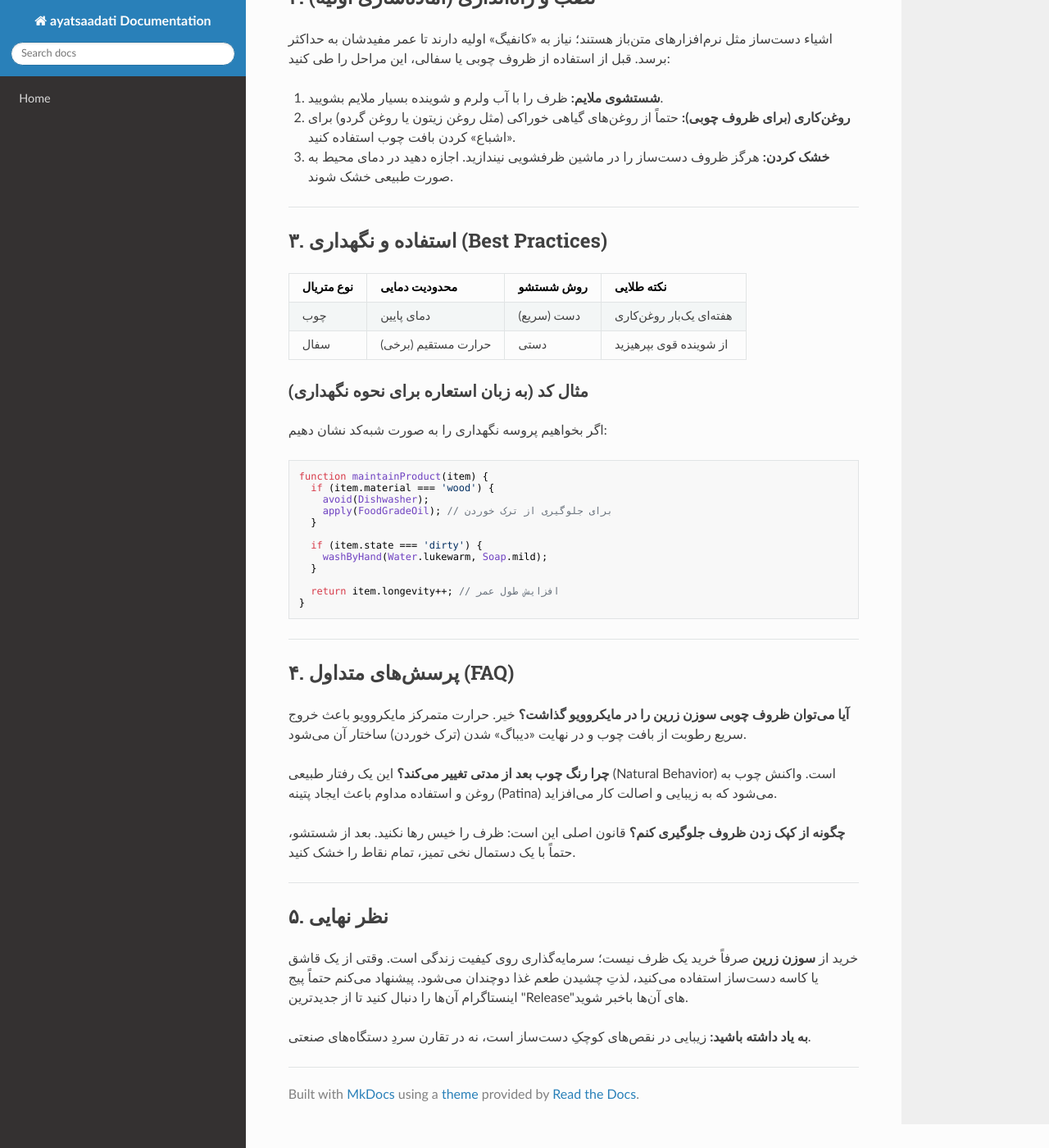
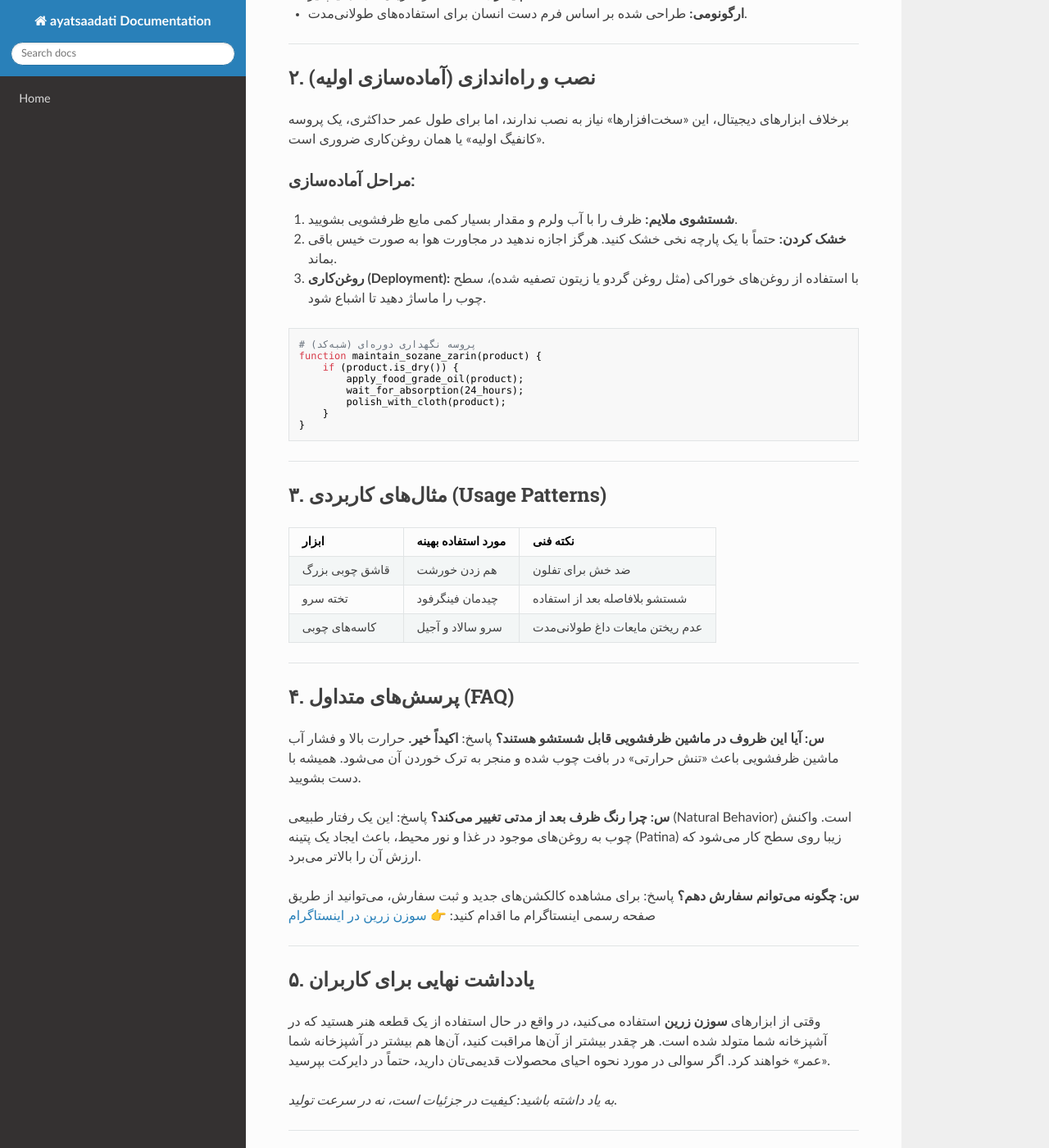
Before and after one commit to sahandsahabi553-prog/terraform-google-semantic-docs, an MkDocs documentation site: the page built from docs/سوزن-زرین.md, in a window 1280 px wide and 1400 px high, scrolled down 551 px. Shown: the whole window at 82% size. Built offline with MkDocs 1.6.1, drawn with Linux system fonts in a browser that asks for light colours; nearby versions of some CDN libraries; some of the changed text lies outside the part shown.

Commit message:
Doc: سوزن زرین

````diff
--- a/docs/سوزن-زرین.md
+++ b/docs/سوزن-زرین.md
@@ -1,66 +1,65 @@
-# مستند فنی و راهنمای جامع: سوزن زرین (Sozane Zarin)
+# مستند فنی: سوزن زرین (Sozane Zarin)
+### هنرِ تلفیق سنت و مدرنیته در ابزارهای آشپزخانه
 
-هنر واقعی در دنیای ماشینی امروز، آنجایی پیدا می‌شود که رد دست سازنده روی اشیاء باقی مانده باشد. **سوزن زرین** دقیقاً همین هدف را دنبال می‌کند؛ تلفیق اصالت هنرهای دستی با کاربری مدرن در فضای آشپزخانه. این مستند فنی برای کسانی است که ارزش یک اثر «دست‌ساز» را درک می‌کنند و می‌خواهند بدانند چطور می‌توانند این محصولات را به بهترین شکل در محیط خود به کار بگیرند.
+در دنیای پر از محصولات پلاستیکی و بی‌روح، پیدا کردن ابزاری که نه تنها کارآمد باشد، بلکه «روح» داشته باشد، یک چالش بزرگ است. **سوزن زرین** دقیقاً همان چیزی است که وقتی برای اولین بار با آن کار می‌کنید، متوجه تفاوتش با ابزارهای بازاری می‌شوید. این مستند به بررسی دقیق فلسفه، نحوه استفاده و نگهداری این ظروف دست‌ساز می‌پردازد.
 
 ---
 
-## ۱. معرفی
-سوزن زرین مجموعه‌ای از ظروف و ملزومات آشپزخانه است که با دقت و وسواس بالا ساخته شده‌اند. برخلاف محصولات کارخانه‌ای که فاقد روح هستند، هر قطعه از این مجموعه، قصه‌ای از چوب، سفال یا متریال‌های طبیعی دارد.
+## ۱. چرا سوزن زرین؟
+سوزن زرین مجموعه‌ای از ظروف دست‌ساز آشپزخانه است که تمرکز اصلی آن بر متریال‌های طبیعی و ارگونومیِ کاربردی است. برخلاف محصولات کارخانه‌ای، هر قطعه توسط دستان هنرمند تراشیده و پرداخت می‌شود.
 
-*   **وب‌سایت رسمی (اینستاگرام):** [سوزن زرین](https://www.instagram.com/sozane.zarin?igsh=MW5ndzFqYjBmYnFrNQ==)
+*   **اصالت:** هر محصول شناسنامه بصری منحصر به فرد خود را دارد.
+*   **پایداری:** استفاده از متریال‌های تجدیدپذیر.
+*   **ارگونومی:** طراحی شده بر اساس فرم دست انسان برای استفاده‌های طولانی‌مدت.
 
 ---
 
 ## ۲. نصب و راه‌اندازی (آماده‌سازی اولیه)
-اشیاء دست‌ساز مثل نرم‌افزارهای متن‌باز هستند؛ نیاز به «کانفیگ» اولیه دارند تا عمر مفیدشان به حداکثر برسد. قبل از استفاده از ظروف چوبی یا سفالی، این مراحل را طی کنید:
+برخلاف ابزارهای دیجیتال، این «سخت‌افزارها» نیاز به نصب ندارند، اما برای طول عمر حداکثری، یک پروسه «کانفیگ اولیه» یا همان روغن‌کاری ضروری است.
 
-1.  **شستشوی ملایم:** ظرف را با آب ولرم و شوینده بسیار ملایم بشویید.
-2.  **روغن‌کاری (برای ظروف چوبی):** حتماً از روغن‌های گیاهی خوراکی (مثل روغن زیتون یا روغن گردو) برای «اشباع» کردن بافت چوب استفاده کنید.
-3.  **خشک کردن:** هرگز ظروف دست‌ساز را در ماشین ظرفشویی نیندازید. اجازه دهید در دمای محیط به صورت طبیعی خشک شوند.
+### مراحل آماده‌سازی:
+1.  **شستشوی ملایم:** ظرف را با آب ولرم و مقدار بسیار کمی مایع ظرفشویی بشویید.
+2.  **خشک کردن:** حتماً با یک پارچه نخی خشک کنید. هرگز اجازه ندهید در مجاورت هوا به صورت خیس باقی بماند.
+3.  **روغن‌کاری (Deployment):** با استفاده از روغن‌های خوراکی (مثل روغن گردو یا زیتون تصفیه شده)، سطح چوب را ماساژ دهید تا اشباع شود.
 
----
-
-## ۳. استفاده و نگهداری (Best Practices)
-
-| نوع متریال | محدودیت دمایی | روش شستشو | نکته طلایی |
-| :--- | :--- | :--- | :--- |
-| چوب | دمای پایین | دست (سریع) | هفته‌ای یک‌بار روغن‌کاری |
-| سفال | حرارت مستقیم (برخی) | دستی | از شوینده قوی بپرهیزید |
-
-### مثال کد (به زبان استعاره برای نحوه نگهداری)
-اگر بخواهیم پروسه نگهداری را به صورت شبه‌کد نشان دهیم:
-
-```javascript
-function maintainProduct(item) {
-  if (item.material === 'wood') {
-    avoid(Dishwasher);
-    apply(FoodGradeOil); // برای جلوگیری از ترک خوردن
-  }
-
-  if (item.state === 'dirty') {
-    washByHand(Water.lukewarm, Soap.mild);
-  }
-
-  return item.longevity++; // افزایش طول عمر
+```bash
+# پروسه نگهداری دوره‌ای (شبه‌کد)
+function maintain_sozane_zarin(product) {
+    if (product.is_dry()) {
+        apply_food_grade_oil(product);
+        wait_for_absorption(24_hours);
+        polish_with_cloth(product);
+    }
 }
 ```
 
 ---
 
-## ۴. پرسش‌های متداول (FAQ)
+## ۳. مثال‌های کاربردی (Usage Patterns)
 
-**آیا می‌توان ظروف چوبی سوزن زرین را در مایکروویو گذاشت؟**
-خیر. حرارت متمرکز مایکروویو باعث خروج سریع رطوبت از بافت چوب و در نهایت «دیباگ» شدن (ترک خوردن) ساختار آن می‌شود.
-
-**چرا رنگ چوب بعد از مدتی تغییر می‌کند؟**
-این یک رفتار طبیعی (Natural Behavior) است. واکنش چوب به روغن و استفاده مداوم باعث ایجاد پتینه (Patina) می‌شود که به زیبایی و اصالت کار می‌افزاید.
-
-**چگونه از کپک زدن ظروف جلوگیری کنم؟**
-قانون اصلی این است: ظرف را خیس رها نکنید. بعد از شستشو، حتماً با یک دستمال نخی تمیز، تمام نقاط را خشک کنید.
+| ابزار | مورد استفاده بهینه | نکته فنی |
+| :--- | :--- | :--- |
+| قاشق چوبی بزرگ | هم زدن خورشت | ضد خش برای تفلون |
+| تخته سرو | چیدمان فینگرفود | شستشو بلافاصله بعد از استفاده |
+| کاسه‌های چوبی | سرو سالاد و آجیل | عدم ریختن مایعات داغ طولانی‌مدت |
 
 ---
 
-## ۵. نظر نهایی
-خرید از **سوزن زرین** صرفاً خرید یک ظرف نیست؛ سرمایه‌گذاری روی کیفیت زندگی است. وقتی از یک قاشق یا کاسه دست‌ساز استفاده می‌کنید، لذتِ چشیدن طعم غذا دوچندان می‌شود. پیشنهاد می‌کنم حتماً پیج اینستاگرام آن‌ها را دنبال کنید تا از جدیدترین "Release"های آن‌ها باخبر شوید.
+## ۴. پرسش‌های متداول (FAQ)
 
-**به یاد داشته باشید:** زیبایی در نقص‌های کوچکِ دست‌ساز است، نه در تقارن سردِ دستگاه‌های صنعتی.
+**س: آیا این ظروف در ماشین ظرفشویی قابل شستشو هستند؟**
+پاسخ: **اکیداً خیر.** حرارت بالا و فشار آب ماشین ظرفشویی باعث «تنش حرارتی» در بافت چوب شده و منجر به ترک خوردن آن می‌شود. همیشه با دست بشویید.
+
+**س: چرا رنگ ظرف بعد از مدتی تغییر می‌کند؟**
+پاسخ: این یک رفتار طبیعی (Natural Behavior) است. واکنش چوب به روغن‌های موجود در غذا و نور محیط، باعث ایجاد یک پتینه (Patina) زیبا روی سطح کار می‌شود که ارزش آن را بالاتر می‌برد.
+
+**س: چگونه می‌توانم سفارش دهم؟**
+پاسخ: برای مشاهده کالکشن‌های جدید و ثبت سفارش، می‌توانید از طریق صفحه رسمی اینستاگرام ما اقدام کنید:
+👉 [سوزن زرین در اینستاگرام](https://www.instagram.com/sozane.zarin?igsh=MW5ndzFqYjBmYnFrNQ==)
+
+---
+
+## ۵. یادداشت نهایی برای کاربران
+وقتی از ابزارهای **سوزن زرین** استفاده می‌کنید، در واقع در حال استفاده از یک قطعه هنر هستید که در آشپزخانه شما متولد شده است. هر چقدر بیشتر از آن‌ها مراقبت کنید، آن‌ها هم بیشتر در آشپزخانه شما «عمر» خواهند کرد. اگر سوالی در مورد نحوه احیای محصولات قدیمی‌تان دارید، حتماً در دایرکت بپرسید.
+
+*به یاد داشته باشید: کیفیت در جزئیات است، نه در سرعت تولید.*
````
